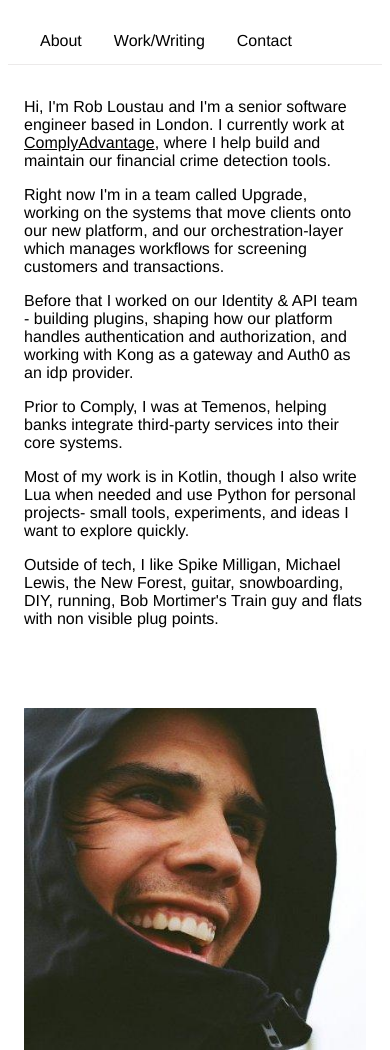
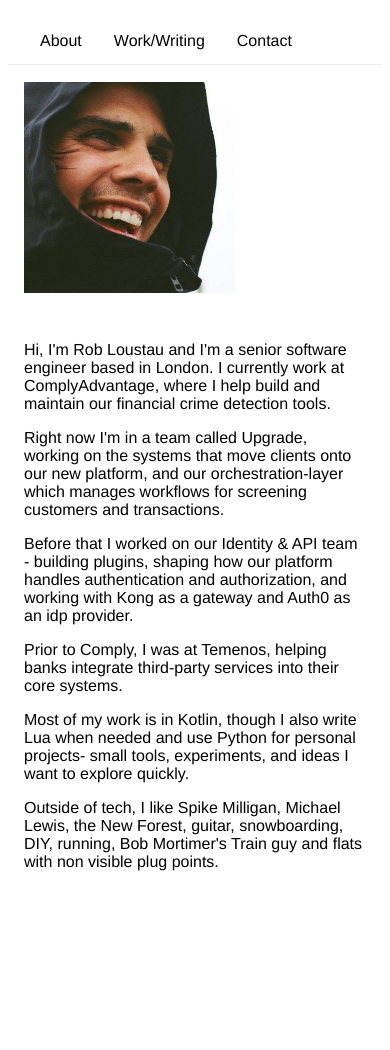
Before and after one commit to rdlou/rdlou.github.io, a plain HTML site: page index.html in a window 390 px wide. After the commit the page ends 895 px from the top, so only its background shows below. Drawn offline with Linux system fonts and the light colour scheme.

```diff
--- a/style.css
+++ b/style.css
@@ -252,11 +252,11 @@ a {
       padding-top: 0;
     }
 
-    /* Mobile About page styles */
+    /* Mobile About/Contact page styles */
     .content.about {
       grid-template-columns: 1fr;
       height: auto;
-      padding: 0 1em;
+      padding: 0 1rem;
     }
 
     .text-section {
@@ -264,23 +264,17 @@ a {
       order: 1;
     }
 
+    .text-section p {
+      margin: 1rem 0;
+    }
+
+    .text-section a {
+      text-decoration: none;
+      color: black;
+    }
+
     .text-section h1 {
       display: none;
-    }
-
-    .image-section {
-      height: auto;
-      max-height: 50vh;
-      padding-right: 0;
-      order: 2;
-      margin-top: 2em;
-    }
-
-    .image-section img {
-      width: 100%;
-      height: auto;
-      max-height: 50vh;
-      object-fit: contain;
     }
 
     /* Mobile project page styles */
```
Also changed, not shown: contact.html (+6 -6 lines).
